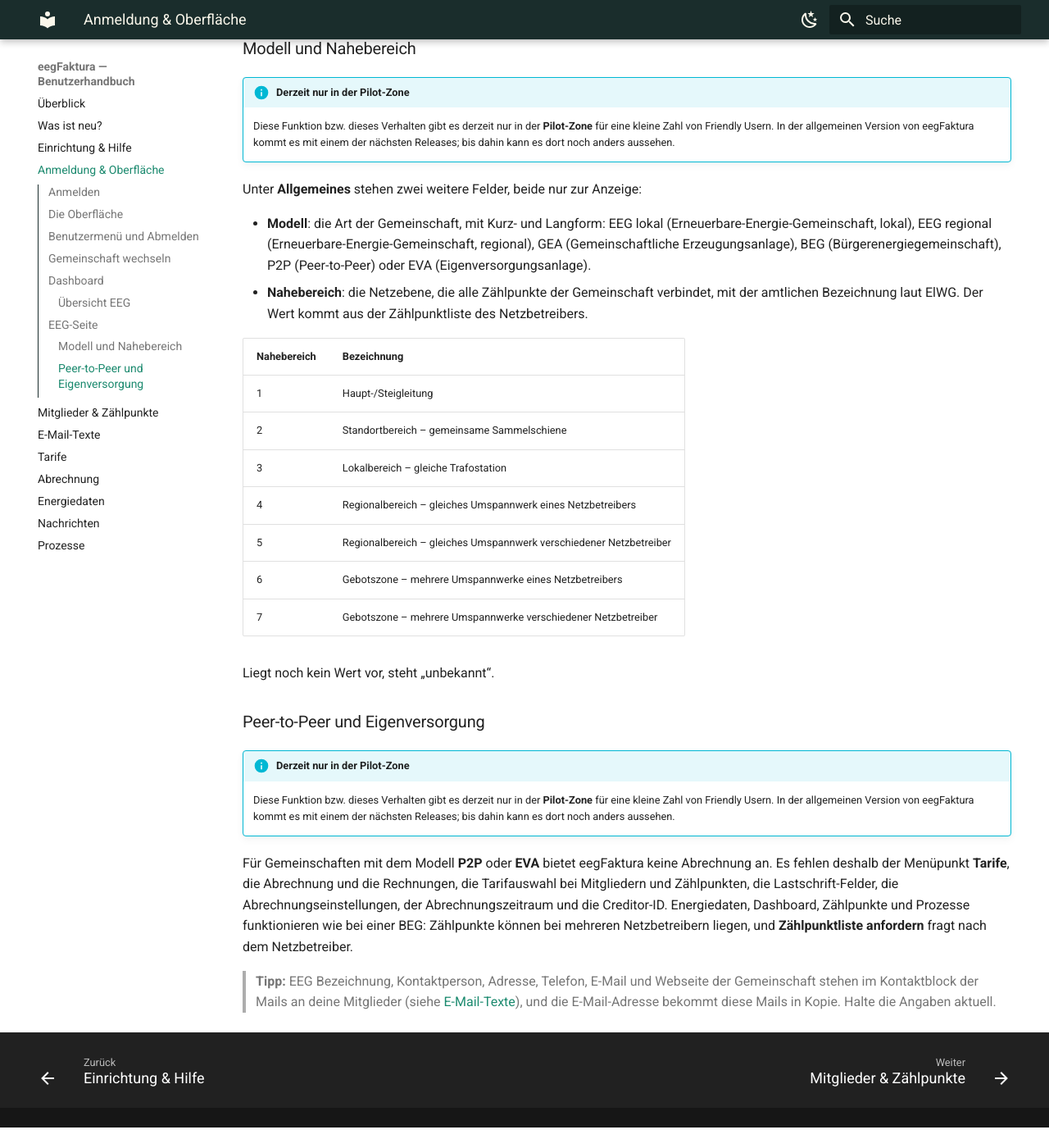
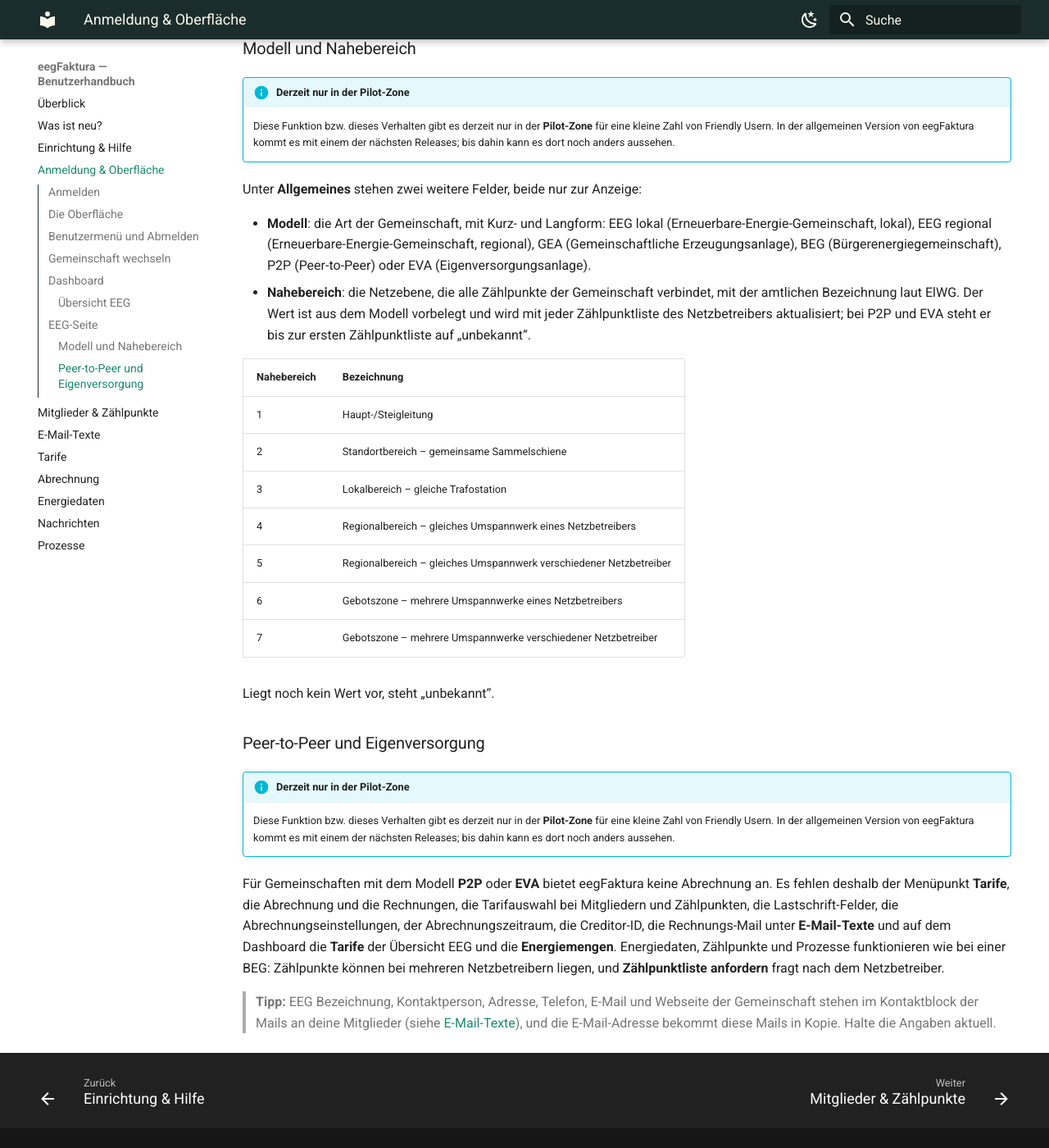
Before and after one commit to eegfaktura/eegfaktura-user-guide, an MkDocs documentation site: the page built from docs/01-anmeldung.md, in a window 1280 px wide and 1400 px high, scrolled down 8215 px. Shown: the whole window at 82% size. Built offline with MkDocs 1.6.1 and Material for MkDocs 9.7.7, drawn with Linux system fonts in a browser that asks for light colours; before the commit the page ends 9590 px from its top, so only the background shows below that.

Commit message:
docs: review 2 of #9 (P2P dashboard and mail, member mail only on a real change, Nahebereich preset, interval wording)
Co-Authored-By: Claude Opus 5.5 <noreply@anthropic.com>

```diff
--- a/docs/01-anmeldung.md
+++ b/docs/01-anmeldung.md
@@ -131,7 +131,8 @@ Unter **Allgemeines** stehen zwei weitere Felder, beide nur zur Anzeige:
   EEG regional (Erneuerbare-Energie-Gemeinschaft, regional), GEA (Gemeinschaftliche Erzeugungsanlage), BEG
   (Bürgerenergiegemeinschaft), P2P (Peer-to-Peer) oder EVA (Eigenversorgungsanlage).
 - **Nahebereich**: die Netzebene, die alle Zählpunkte der Gemeinschaft verbindet, mit der amtlichen Bezeichnung
-  laut ElWG. Der Wert kommt aus der Zählpunktliste des Netzbetreibers.
+  laut ElWG. Der Wert ist aus dem Modell vorbelegt und wird mit jeder Zählpunktliste des Netzbetreibers
+  aktualisiert; bei P2P und EVA steht er bis zur ersten Zählpunktliste auf „unbekannt“.
 
 | Nahebereich | Bezeichnung |
 |---|---|
@@ -151,9 +152,10 @@ Liegt noch kein Wert vor, steht „unbekannt“.
 
 Für Gemeinschaften mit dem Modell **P2P** oder **EVA** bietet eegFaktura keine Abrechnung an. Es fehlen deshalb der
 Menüpunkt **Tarife**, die Abrechnung und die Rechnungen, die Tarifauswahl bei Mitgliedern und Zählpunkten, die
-Lastschrift-Felder, die Abrechnungseinstellungen, der Abrechnungszeitraum und die Creditor-ID. Energiedaten,
-Dashboard, Zählpunkte und Prozesse funktionieren wie bei einer BEG: Zählpunkte können bei mehreren Netzbetreibern
-liegen, und **Zählpunktliste anfordern** fragt nach dem Netzbetreiber.
+Lastschrift-Felder, die Abrechnungseinstellungen, der Abrechnungszeitraum, die Creditor-ID, die Rechnungs-Mail unter
+**E-Mail-Texte** und auf dem Dashboard die **Tarife** der Übersicht EEG und die **Energiemengen**. Energiedaten,
+Zählpunkte und Prozesse funktionieren wie bei einer BEG: Zählpunkte können bei mehreren Netzbetreibern liegen, und
+**Zählpunktliste anfordern** fragt nach dem Netzbetreiber.
 
 > **Tipp:** EEG Bezeichnung, Kontaktperson, Adresse, Telefon, E-Mail und Webseite der Gemeinschaft stehen im
 > Kontaktblock der Mails an deine Mitglieder (siehe [E-Mail-Texte](03-email-texte.md)), und die E-Mail-Adresse
--- a/docs/05-abrechnung.md
+++ b/docs/05-abrechnung.md
@@ -223,12 +223,13 @@ jedem Monatsbeginn. Wurde noch nie endgültig abgerechnet, gilt das neue Interva
 
 - **Noch nicht abgerechnete Zeiträume** vor dem neuen Beginn (siehe Beispiel). Der Dialog nennt sie und den
   frühestmöglichen Beginn.
-- **Lücken in den letzten 12 Monaten:** Fehlt in den 12 Monaten bis zur letzten endgültigen Abrechnung ein Monat ohne
-  endgültige Abrechnung, geht der Wechsel nicht; die Meldung nennt den Monat (z. B. „Februar 2026 ist noch nicht
+- **Lücken in den letzten 12 Monaten:** Ist in den 12 Monaten bis einschließlich zum letzten endgültig abgerechneten
+  Monat ein Monat nicht endgültig abgerechnet, geht der Wechsel nicht; die Meldung nennt den Monat (z. B. „Februar 2026 ist noch nicht
   endgültig abgerechnet.“). Ältere Lücken halten den Wechsel nicht auf, die Meldung weist aber darauf hin (z. B.
   „Hinweis: März bis Mai 2024 wurden nicht endgültig abgerechnet.“). Monate vor der allerersten endgültigen Abrechnung
   zählen nicht.
-- **Eine Berechnung, die gerade läuft**, z. B. eine Abrechnung, die du eben gestartet hast. Warte, bis sie fertig ist,
+- **Eine Berechnung, die gerade läuft** für einen Zeitraum, den der Wechsel betrifft, z. B. eine Abrechnung, die du eben
+  gestartet hast. Warte, bis sie fertig ist,
   und versuche es dann noch einmal.
 
 Eine **fertige Vorschau** hält den Wechsel nicht auf. Sie ist nicht endgültig und zählt nicht als abgerechnet. Nur solange
```
Also changed, not shown: docs/08-prozesse.md (+1 -1 lines).
